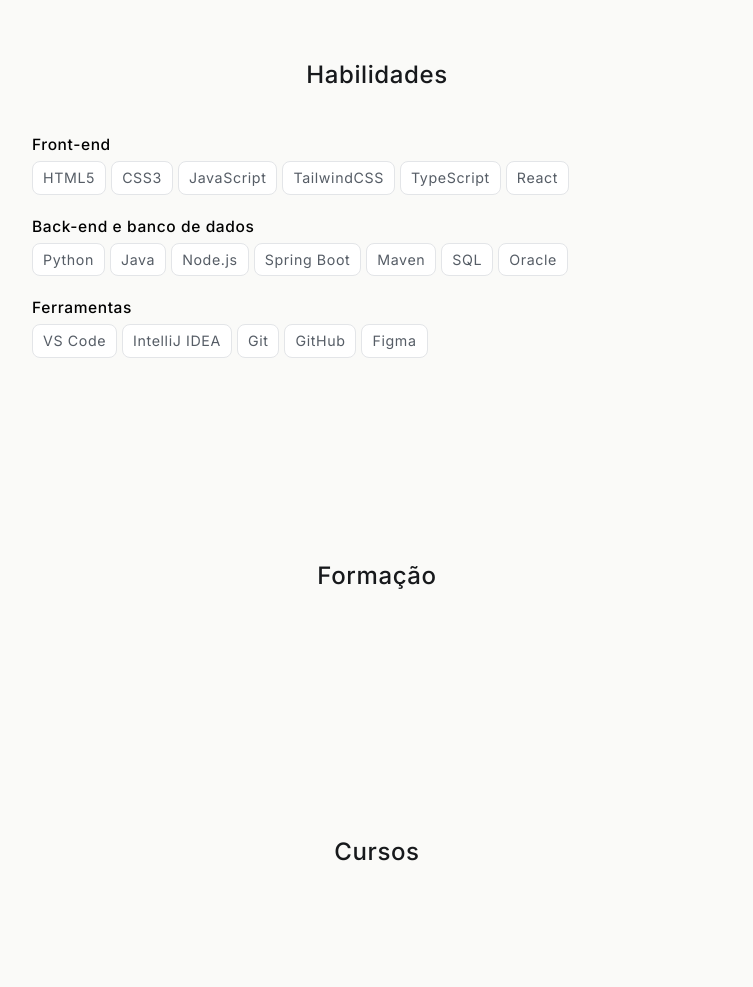
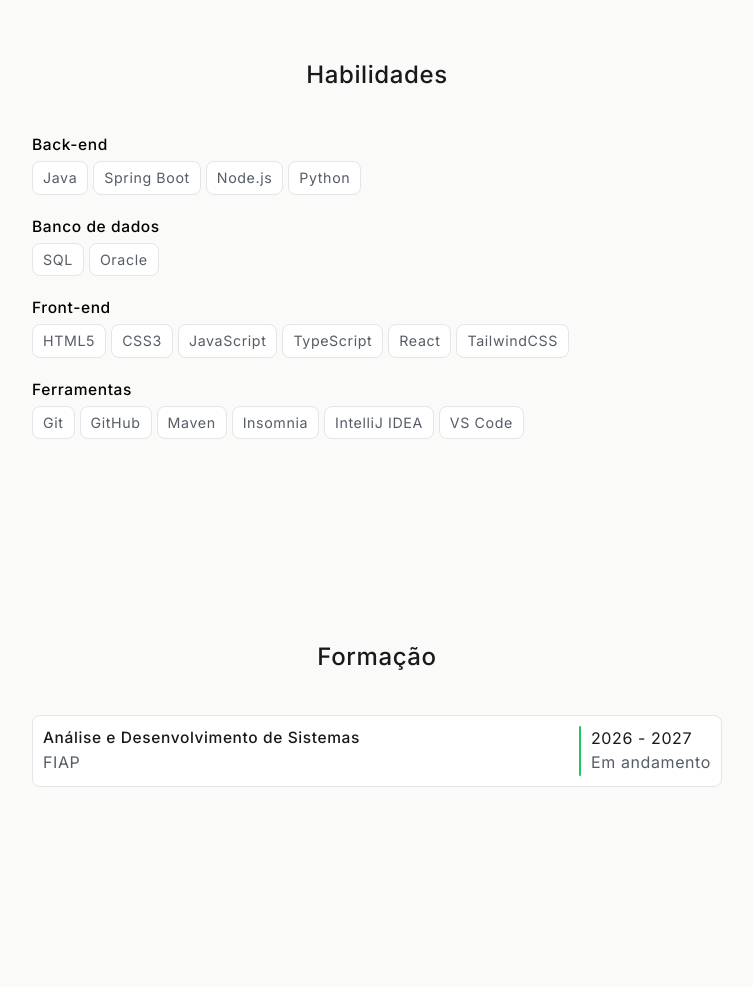
Before and after one commit to alcamarano/portfolio, a website: page index.html in a window 1280 px wide. Shown: the part 1620-2607 px from the top of the page, without its empty margins (263-1016 px from the left). Drawn offline with Linux system fonts and the light colour scheme.

Commit message:
feat(education): adiciona a seção formação do portfólio

```diff
--- a/assets/css/style.css
+++ b/assets/css/style.css
@@ -268,7 +268,36 @@ button {
     MAIN - SECTION - EDUCATION
 */
 
+.education__list {
+    width: 100%;
+    max-width: 690px;
+    display: flex;
+    flex-direction: column;
+    gap: 10px;
+}
 
+.education__item {
+    width: 100%;
+    padding: 10px;
+    border-radius: 8px;
+    display: flex;
+    flex-wrap: wrap;
+    justify-content: space-between;
+    flex-direction: row;
+    gap: 10px;
+}
+
+.education__item--flex {
+    display: flex;
+    gap: 10px;
+}
+
+.vertical-bar {
+    width: 2px;
+    height: 50px;
+    background-color: var(--color-accent);
+    border-radius: 2px;
+}
 
 /*
     MAIN - SECTION - COURSES
--- a/index.html
+++ b/index.html
@@ -113,36 +113,41 @@
                 <h3 class="text-text-primary-light dark:text-text-primary-dark">Habilidades</h3>
                 <div class="skills__list">
                     <div class="skills__item">
+                        <h4>Back-end</h4>
+                        <ol class="text-text-secondary-light dark:text-text-secondary-dark">
+                            <li class="bg-surface-light dark:bg-surface-dark border border-border-light dark:border-border-dark">Java</li>
+                            <li class="bg-surface-light dark:bg-surface-dark border border-border-light dark:border-border-dark">Spring Boot</li>
+                            <li class="bg-surface-light dark:bg-surface-dark border border-border-light dark:border-border-dark">Node.js</li>
+                            <li class="bg-surface-light dark:bg-surface-dark border border-border-light dark:border-border-dark">Python</li>
+                        </ol>
+                    </div>
+                    <div class="skills__item">
+                        <h4>Banco de dados</h4>
+                        <ol class="text-text-secondary-light dark:text-text-secondary-dark">
+                            <li class="bg-surface-light dark:bg-surface-dark border border-border-light dark:border-border-dark">SQL</li>
+                            <li class="bg-surface-light dark:bg-surface-dark border border-border-light dark:border-border-dark">Oracle</li>
+                        </ol>
+                    </div>
+                    <div class="skills__item">
                         <h4>Front-end</h4>
                         <ol class="text-text-secondary-light dark:text-text-secondary-dark">
                             <li class="bg-surface-light dark:bg-surface-dark border border-border-light dark:border-border-dark">HTML5</li>
                             <li class="bg-surface-light dark:bg-surface-dark border border-border-light dark:border-border-dark">CSS3</li>
                             <li class="bg-surface-light dark:bg-surface-dark border border-border-light dark:border-border-dark">JavaScript</li>
-                            <li class="bg-surface-light dark:bg-surface-dark border border-border-light dark:border-border-dark">TailwindCSS</li>
                             <li class="bg-surface-light dark:bg-surface-dark border border-border-light dark:border-border-dark">TypeScript</li>
                             <li class="bg-surface-light dark:bg-surface-dark border border-border-light dark:border-border-dark">React</li>
-                        </ol>
-                    </div>
-                    <div class="skills__item">
-                        <h4>Back-end e banco de dados</h4>
-                        <ol class="text-text-secondary-light dark:text-text-secondary-dark">
-                            <li class="bg-surface-light dark:bg-surface-dark border border-border-light dark:border-border-dark">Python</li>
-                            <li class="bg-surface-light dark:bg-surface-dark border border-border-light dark:border-border-dark">Java</li>
-                            <li class="bg-surface-light dark:bg-surface-dark border border-border-light dark:border-border-dark">Node.js</li>
-                            <li class="bg-surface-light dark:bg-surface-dark border border-border-light dark:border-border-dark">Spring Boot</li>
-                            <li class="bg-surface-light dark:bg-surface-dark border border-border-light dark:border-border-dark">Maven</li>
-                            <li class="bg-surface-light dark:bg-surface-dark border border-border-light dark:border-border-dark">SQL</li>
-                            <li class="bg-surface-light dark:bg-surface-dark border border-border-light dark:border-border-dark">Oracle</li>
+                            <li class="bg-surface-light dark:bg-surface-dark border border-border-light dark:border-border-dark">TailwindCSS</li>
                         </ol>
                     </div>
                     <div class="skills__item">
                         <h4>Ferramentas</h4>
                         <ol class="text-text-secondary-light dark:text-text-secondary-dark">
-                            <li class="bg-surface-light dark:bg-surface-dark border border-border-light dark:border-border-dark">VS Code</li>
-                            <li class="bg-surface-light dark:bg-surface-dark border border-border-light dark:border-border-dark">IntelliJ IDEA</li>
                             <li class="bg-surface-light dark:bg-surface-dark border border-border-light dark:border-border-dark">Git</li>
                             <li class="bg-surface-light dark:bg-surface-dark border border-border-light dark:border-border-dark">GitHub</li>
-                            <li class="bg-surface-light dark:bg-surface-dark border border-border-light dark:border-border-dark">Figma</li>
+                            <li class="bg-surface-light dark:bg-surface-dark border border-border-light dark:border-border-dark">Maven</li>
+                            <li class="bg-surface-light dark:bg-surface-dark border border-border-light dark:border-border-dark">Insomnia</li>
+                            <li class="bg-surface-light dark:bg-surface-dark border border-border-light dark:border-border-dark">IntelliJ IDEA</li>
+                            <li class="bg-surface-light dark:bg-surface-dark border border-border-light dark:border-border-dark">VS Code</li>
                         </ol>
                     </div>
                 </div>
@@ -150,9 +155,21 @@
             <!-- Formação -->
             <section id="education" class="main__section main__section--spaced education">
                 <h3 class="text-text-primary-light dark:text-text-primary-dark">Formação</h3>
-                <div>
-
-                </div>
+                <ol class="education__list">
+                    <li class="education__item bg-surface-light dark:bg-surface-dark border border-border-light dark:border-border-dark">
+                        <div>
+                            <h4 class="text-text-primary-light dark:text-text-primary-dark">Análise e Desenvolvimento de Sistemas</h4>
+                            <p class="text-text-secondary-light dark:text-text-secondary-dark">FIAP</p>
+                        </div>
+                        <div class="education__item--flex">
+                            <div class="vertical-bar"></div>
+                            <div>
+                                <p class="text-text-primary-light dark:text-text-primary-dark">2026 - 2027</p>
+                                <p class="text-text-secondary-light dark:text-text-secondary-dark">Em andamento</p>
+                            </div>
+                        </div>
+                    </li>
+                </ol>
             </section>
             <!-- Cursos -->
             <section id="courses" class="main__section main__section--spaced courses">
```
Also changed, not shown: assets/css/output.css.
